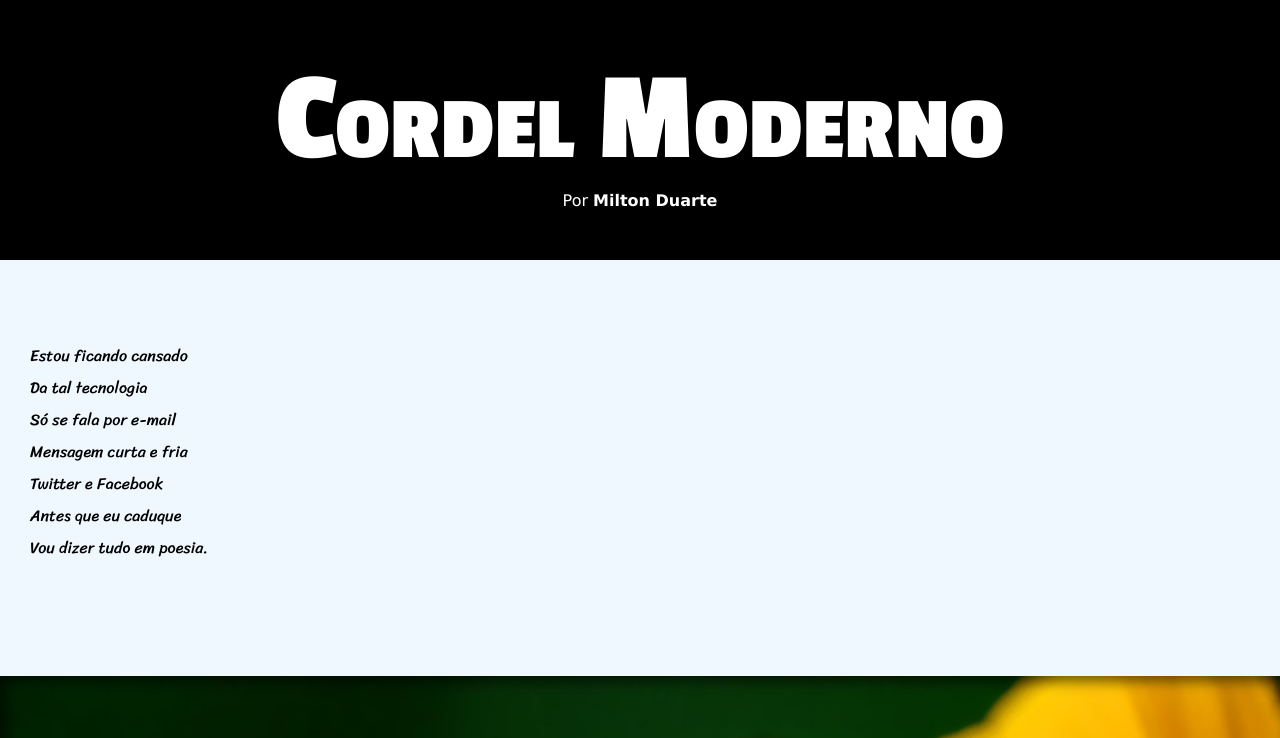
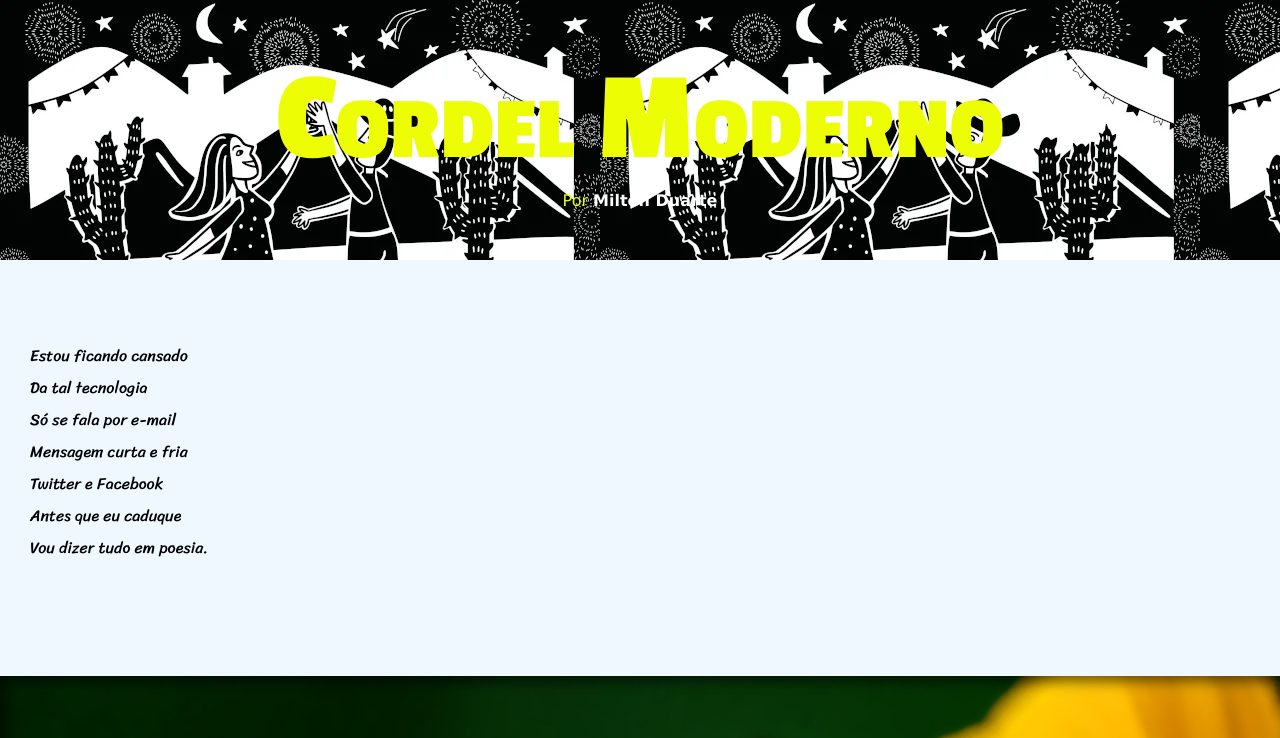
Before and after one commit to CleitonLucena/Projeto-cordel, a plain HTML site: page index.html in a window 1280 px wide. Shown: the top 738 px of the page. Drawn offline with Linux system fonts and the light colour scheme.

Commit message:
Atualizei o header

```diff
--- a/index.html
+++ b/index.html
@@ -7,7 +7,7 @@
   <link rel="stylesheet" href="style.css">
 </head>
 <body>
-    <header>
+    <header class="imagem" id="img03">
       <h1>Cordel Moderno</h1>
       <p>Por <a href="https://www.recantodasletras.com.br/poesias/3186743" target="_blank">Milton Duarte</a></p>
     </header>
--- a/style.css
+++ b/style.css
@@ -27,8 +27,9 @@ html,body {               /* corpo do código*/
 
 header {                      /* cabeçalho*/
   background-color: black;
-  color: white;
+  color: rgb(237, 254, 4);
   text-align: center;
+
 
 
 }
@@ -39,6 +40,7 @@ header > h1 {
   font-family: var(--font2);
   font-size: 10vw;
 }
+
 
 header > p {
   padding-bottom: 50px;
@@ -104,6 +106,10 @@ section#img02 {
 
 }
 
+header#img03 {
+  background-image: url(imagens/xilogravura-elemento-comum-na-literatura-de-cordel-uma-das-expressoes-da-cultura-popular-do-nordeste.webp);
+}
+
 
 footer {
   text-align: center;
```
Also changed, not shown: imagens/xilogravura-elemento-comum-na-literatura-de-cordel-uma-das-expressoes-da-cultura-popular-do-nordeste.webp (added).
